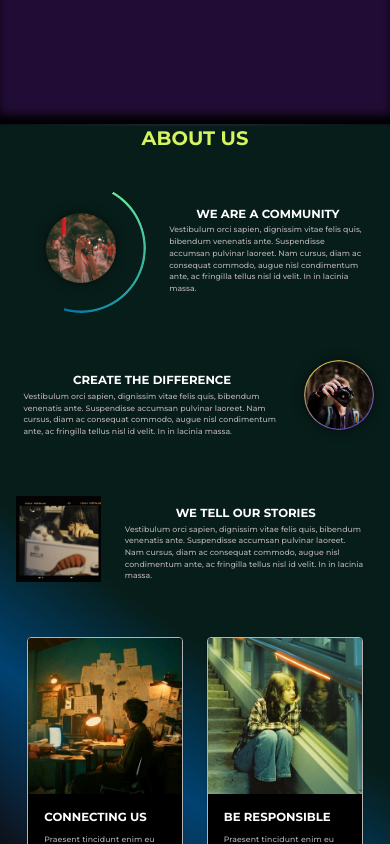
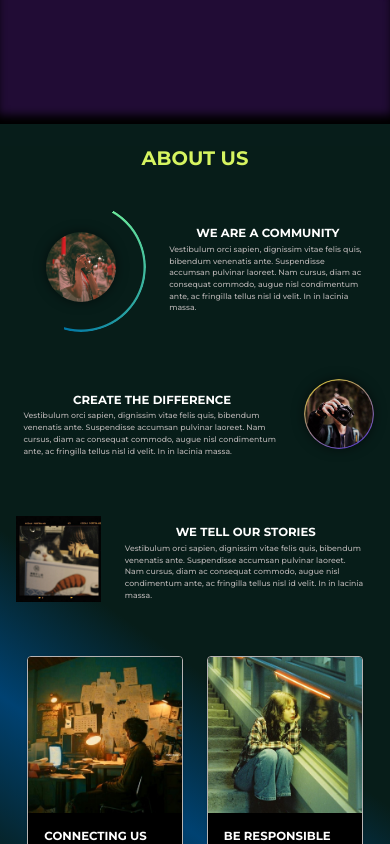
Before and after one commit to baoozuma/ndc-multimedia, a React (Vite) app: page / in a window 390 px wide. Shown: the part 720-1564 px from the top of the page. Built offline with nearby package versions, Linux system fonts and the light colour scheme.

Commit message:
added some UI before deadline

```diff
--- a/src/style/App.css
+++ b/src/style/App.css
@@ -21,7 +21,7 @@
 }
 
 body {
-  background: radial-gradient(ellipse at top, rgb(27, 39, 53) 0%, rgb(9, 10, 15) 100%);
+  background: #071d1a;
   width: 100%;
   height: 100% !important;
   overflow: hidden;
@@ -530,7 +530,7 @@ footer {
     grid-area: des;
     display: flex;
     flex-direction: column;
-    margin-top: 40vw;
+    margin-top: 45vw;
     gap: 4vw;
   }
   .imgblock {
```
